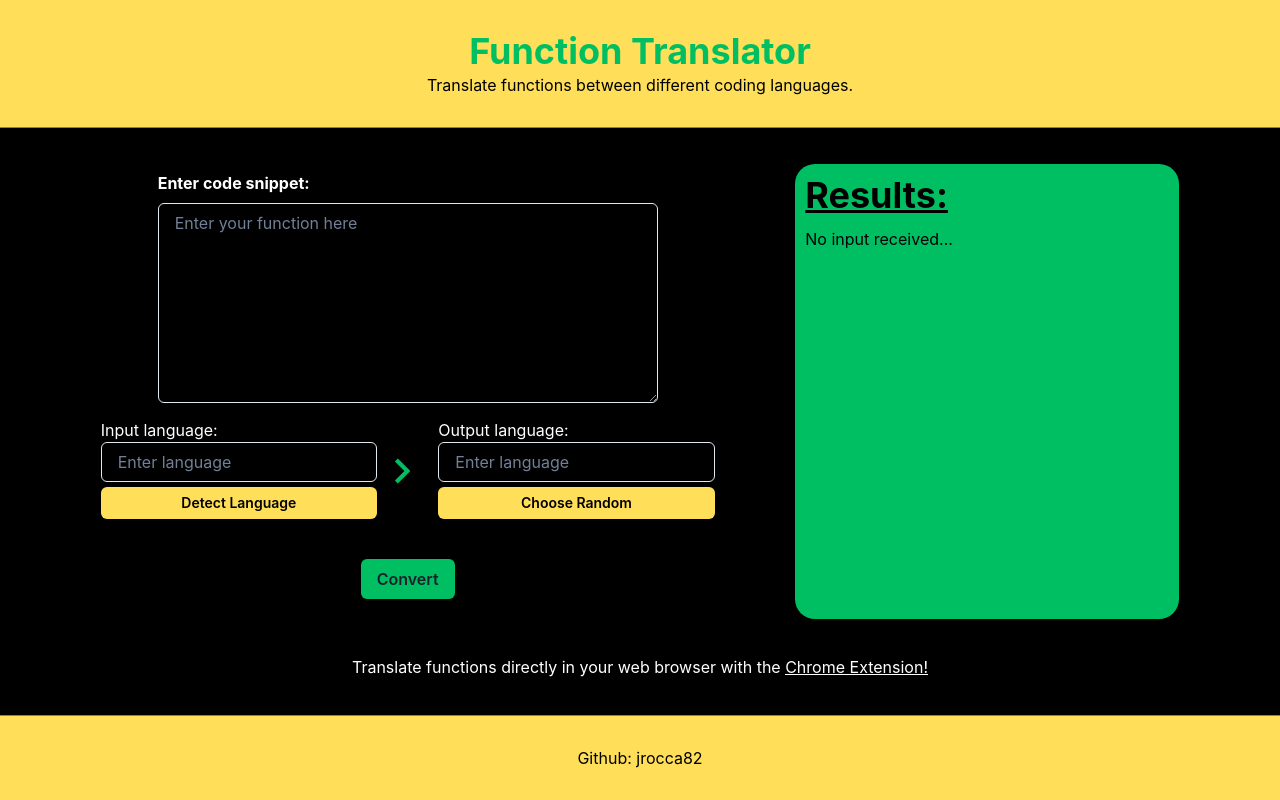
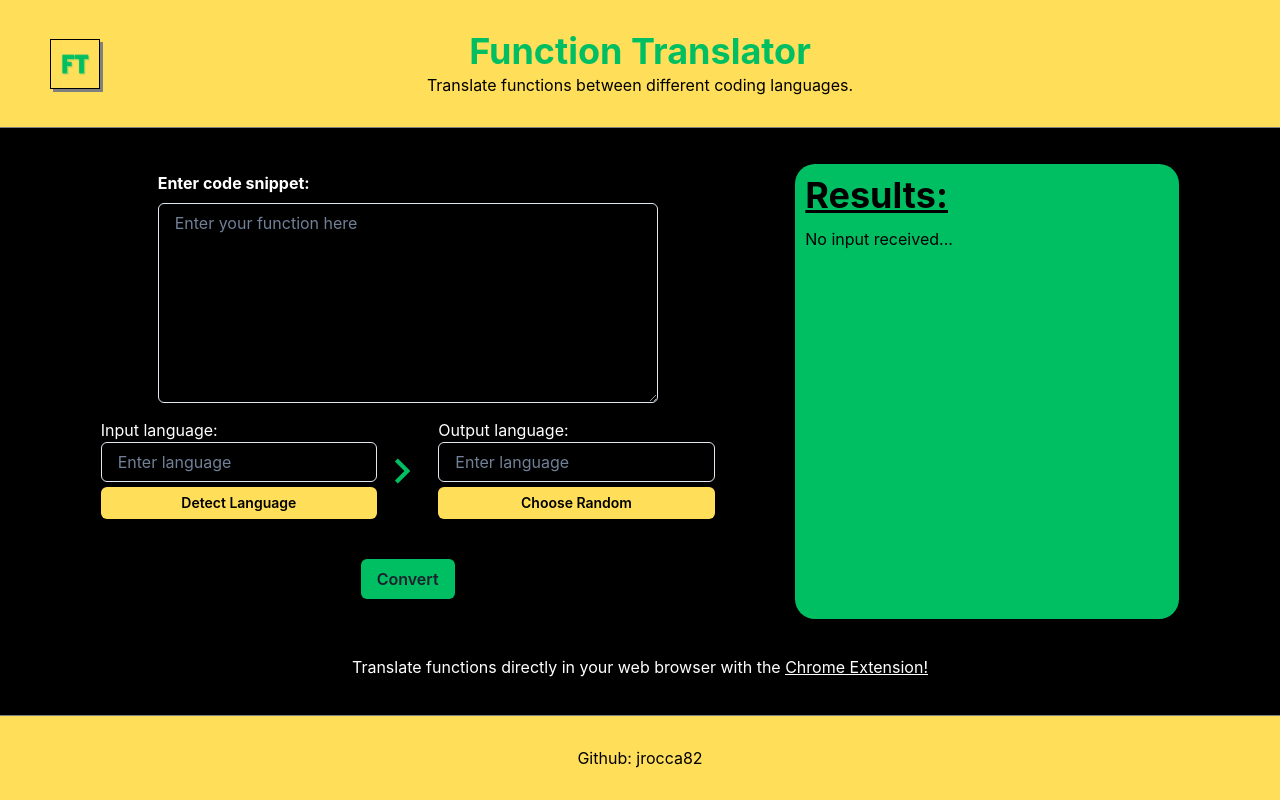
Before and after one commit to jrocca82/ai-function-checker, a Next.js app in the folder client/: page / in a window 1280 px wide. Built offline with nearby package versions, Linux system fonts and the light colour scheme.

Commit message:
feat: add logo

```diff
--- a/client/src/components/Header.tsx
+++ b/client/src/components/Header.tsx
@@ -1,4 +1,4 @@
-import { Flex, Heading, Text } from "@chakra-ui/react";
+import { Flex, Heading, Image, Text } from "@chakra-ui/react";
 
 const Header = () => (
   <Flex
@@ -10,6 +10,17 @@ const Header = () => (
     alignItems="center"
     bgColor="#FFDE59"
   >
+    {" "}
+    <Image
+      src="FT.png"
+      position="absolute"
+      left={50}
+      height={50}
+      width={50}
+      alt="icon"
+      border="solid 1px black"
+      boxShadow="3px 3px grey"
+    />
     <Heading color="#00BF63">Function Translator</Heading>
     <Text color="black">
       Translate functions between different coding languages.
--- a/client/src/pages/index.tsx
+++ b/client/src/pages/index.tsx
@@ -13,7 +13,7 @@ const Home = () => (
     color="white"
   >
     <Head>
-      <title>CodeAI</title>
+      <title>Function Translator</title>
     </Head>
     <Flex
       flexDirection="column"
```
Also changed, not shown: client/public/FT.png (added).
